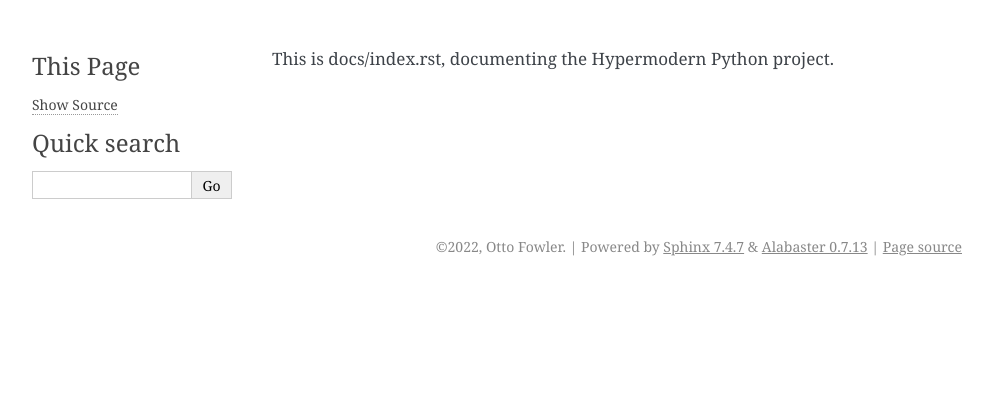
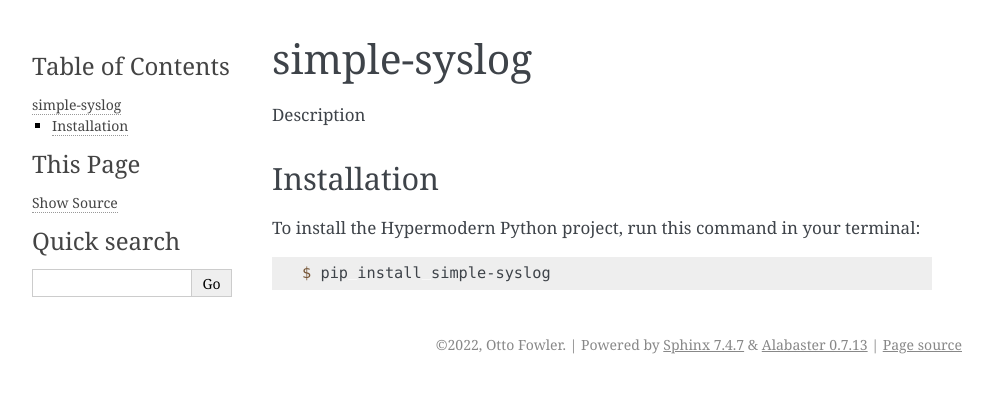
Before and after one commit to palindromicity/simple-syslog-python, a Sphinx documentation site: the page built from docs/index.rst, in a window 1280 px wide. Shown: the top 393 px of the page, without its empty margins (148-1141 px from the left). Built offline with Sphinx 7.4.7, drawn with Linux system fonts in a browser that asks for light colours.

Commit message:
simple index

```diff
--- a/docs/index.rst
+++ b/docs/index.rst
@@ -1,2 +1,14 @@
-This is docs/index.rst,
-documenting the Hypermodern Python project.
+simple-syslog
+==============================
+Description
+
+
+Installation
+------------
+
+To install the Hypermodern Python project,
+run this command in your terminal:
+
+.. code-block:: console
+
+   $ pip install simple-syslog
```
